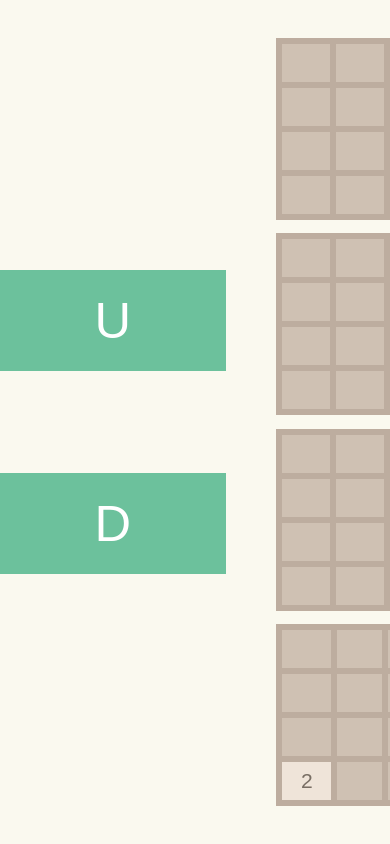
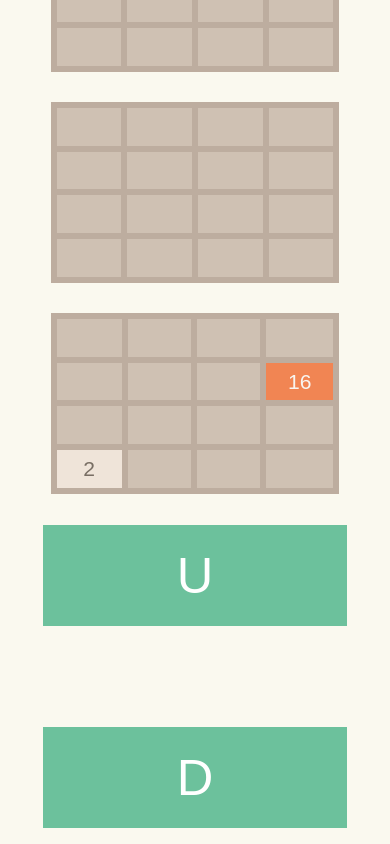
Before and after one commit to cherche/2to33, a website with bundled scripts: page src/index.html in a window 390 px wide. Built offline with nearby package versions, Linux system fonts and the light colour scheme.

Commit message:
Added media queries to account for vertical screens

```diff
--- a/gulpfile.js
+++ b/gulpfile.js
@@ -7,7 +7,7 @@ const babel = require('gulp-babel')
 const minify = require('gulp-babel-minify')
 
 gulp.task('css', () => {
-  return gulp.src(['src/css/main.css', 'src/css/colours.css'])
+  return gulp.src(['src/css/main.css', 'src/css/queries.css', 'src/css/colours.css'])
     .pipe(concat('bundle.css'))
     .pipe(cleanCSS({ compatibility: '*' }))
     .pipe(gulp.dest('dist'))
--- a/src/css/main.css
+++ b/src/css/main.css
@@ -1,11 +1,6 @@
 /* {
   outline: 1px dotted red;
 }/**/
-
-/*
-I'm living dangerously.
-One day, I'll need to throw in media queries since vh vw vmin vmax aren't enough
-*/
 
 html,
 body {
@@ -43,6 +38,8 @@ td {
   flex-direction: row;
   justify-content: center;
   align-items: center;
+  align-content: center;
+  height: 100vh;
 }
 
 .controls {
@@ -67,14 +64,14 @@ td {
 main {
   display: inline-flex;
   flex-direction: column;
-  justify-content: space-between;
-  flex-wrap: wrap;
+  justify-content: space-around;
   height: 100%;
+  margin: 0 6vh;
 }
 
 main table {
   border-spacing: 0.8vh;
-  margin: 0.8vh 6vh;
+  margin: 0.8vh 0;
 }
 
 /*
--- /dev/null
+++ b/src/css/queries.css
@@ -0,0 +1,23 @@
+@media screen and (max-aspect-ratio: 5/4) {
+  body {
+    display: block;
+  }
+
+  .container {
+    flex-wrap: wrap;
+    flex-direction: column;
+  }
+
+  main {
+    order: 0;
+    margin: 0 5vmin 0 0;
+  }
+
+  .controls {
+    order: 1;
+    font-size: 4vmin;
+    width: 30vmin;
+    height: 30vmin;
+    margin: 4vmin 0;
+  }
+}
--- a/src/index.html
+++ b/src/index.html
@@ -12,6 +12,7 @@
   <meta name="apple-mobile-web-app-capable" content="yes">
   <meta name="apple-mobile-web-app-status-bar-style" content="black-translucent">
   <link rel="stylesheet" href="./css/main.css">
+  <link rel="stylesheet" href="./css/queries.css">
   <link rel="stylesheet" href="./css/colours.css">
   <script type="module" src="./js/main.js"></script>
 </head>
```
Also changed, not shown: dist/bundle.css.
